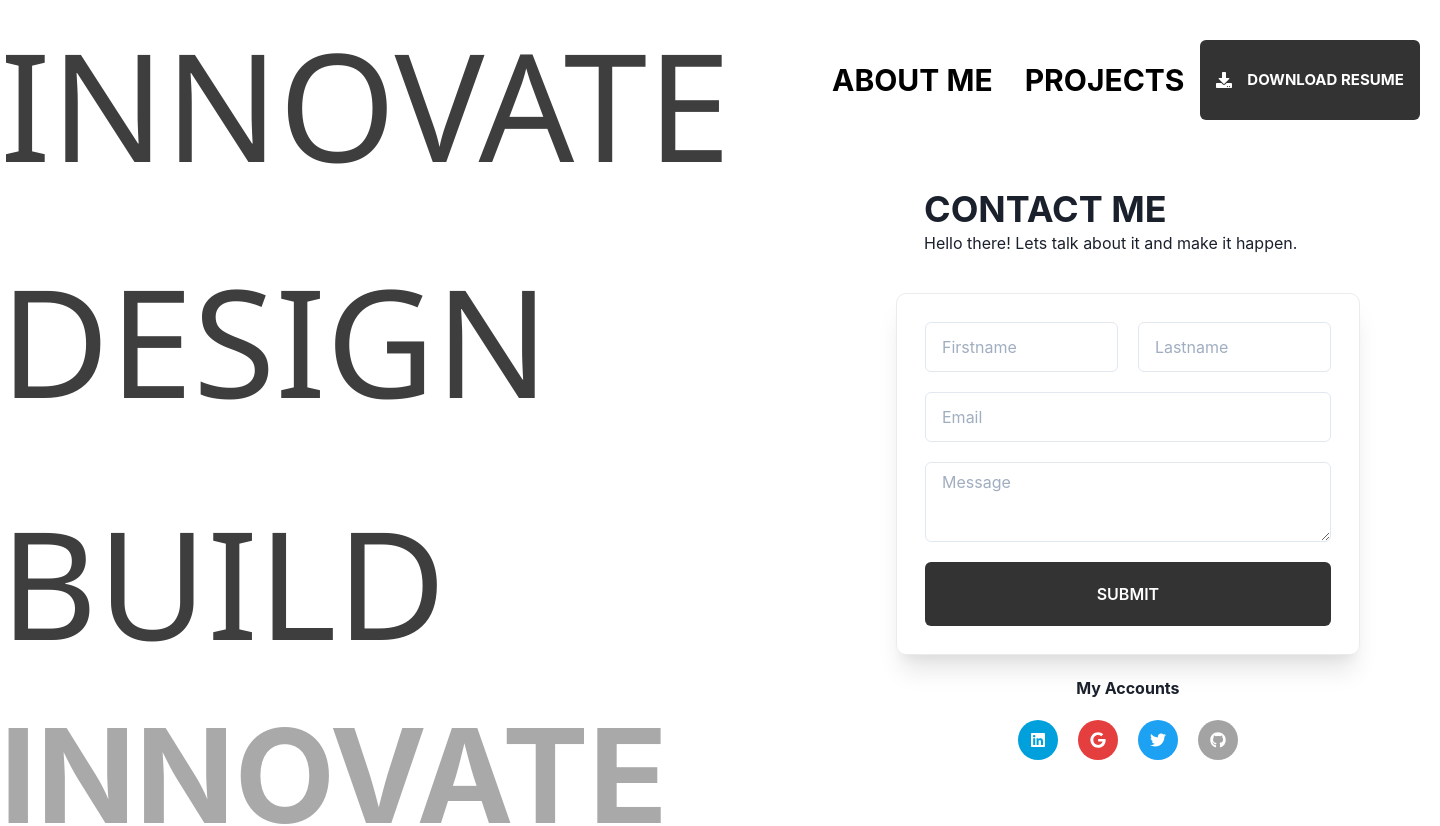
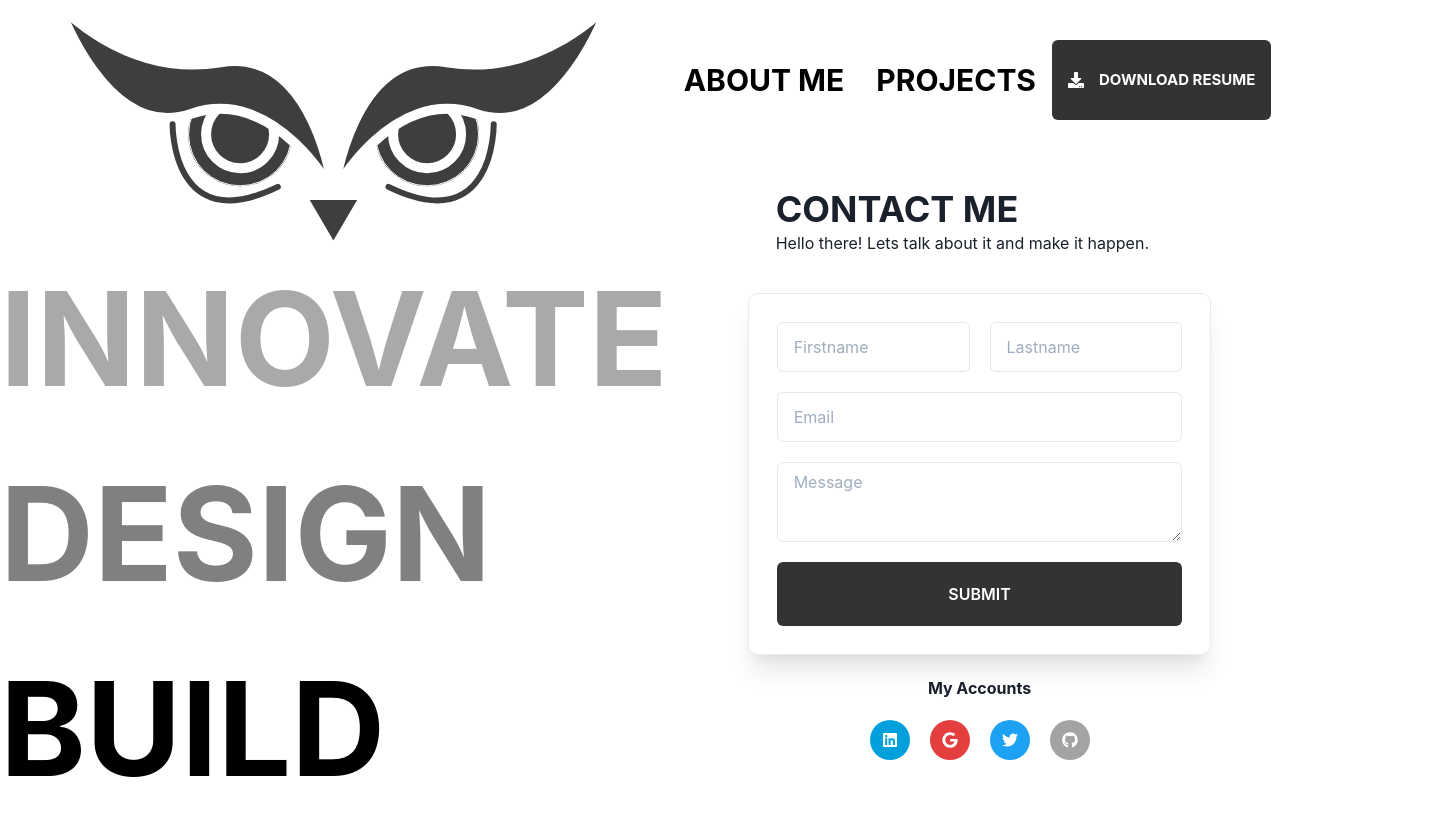
Before and after one commit to OwlRepo/romeoangelesjr-portfolio, a Next.js app: page / in a window 1280 px wide. Shown: the top 826 px of the page, 1440 px wide, since content can reach past the window. Built offline with nearby package versions, Linux system fonts and the light colour scheme.

Commit message:
Logo Localized - Bug Fix

```diff
--- a/package.json
+++ b/package.json
@@ -18,7 +18,8 @@
     "next-svgr": "0.0.2",
     "react": "17.0.1",
     "react-dom": "17.0.1",
-    "react-icons": "^4.2.0"
+    "react-icons": "^4.2.0",
+    "svg-react-loader": "^0.4.6"
   },
   "devDependencies": {
     "@svgr/cli": "^5.5.0",
--- a/src/Components/index/BannerLogo.tsx
+++ b/src/Components/index/BannerLogo.tsx
@@ -2,24 +2,80 @@ import React from "react";
 
 export const BannerLogo = () => {
   return (
-    <svg xmlns="http://www.w3.org/2000/svg" width={816} height={678}>
-      <g fill="#3e3e3e" fontSize={150} fontFamily="SegoeUIBlack, Segoe UI">
-        <text>
-          <tspan x={0} y={162}>
-            {"INNOVATE"}
-          </tspan>
-        </text>
-        <text transform="translate(0 236)">
-          <tspan x={0} y={162}>
-            {"DESIGN"}
-          </tspan>
-        </text>
-        <text transform="translate(0 478)">
-          <tspan x={0} y={162}>
-            {"BUILD"}
-          </tspan>
-        </text>
+    <svg xmlns="http://www.w3.org/2000/svg" width={561.175} height={240.595}>
+      <g
+        data-name="Ellipse 1"
+        transform="translate(135.091 82.271)"
+        fill="#3e3e3e"
+        stroke="#fff"
+      >
+        <circle cx={52.01} cy={52.01} r={52.01} stroke="none" />
+        <circle cx={52.01} cy={52.01} r={51.51} fill="none" />
       </g>
+      <g
+        data-name="Ellipse 2"
+        transform="translate(148.093 95.274)"
+        fill="none"
+        stroke="#fff"
+        strokeWidth={10}
+      >
+        <circle cx={39.007} cy={39.007} r={39.007} stroke="none" />
+        <circle cx={39.007} cy={39.007} r={34.007} />
+      </g>
+      <path
+        data-name="Path 1"
+        d="M280.763 193.517S263.249 46.319 167.342 62.303 4.73 3.324 4.73 3.324s47.953 139.864 133.2 110.559 142.833 79.634 142.833 79.634z"
+        fill="#3e3e3e"
+        stroke="#fff"
+        strokeWidth={10}
+      />
+      <g
+        data-name="Ellipse 3"
+        transform="translate(322.065 82.271)"
+        fill="#3e3e3e"
+        stroke="#fff"
+      >
+        <circle cx={52.01} cy={52.01} r={52.01} stroke="none" />
+        <circle cx={52.01} cy={52.01} r={51.51} fill="none" />
+      </g>
+      <g
+        data-name="Ellipse 4"
+        transform="translate(335.068 95.274)"
+        fill="none"
+        stroke="#fff"
+        strokeWidth={10}
+      >
+        <circle cx={39.007} cy={39.007} r={39.007} stroke="none" />
+        <circle cx={39.007} cy={39.007} r={34.007} />
+      </g>
+      <path
+        data-name="Path 2"
+        d="M280.413 193.517s17.514-147.2 113.421-131.214S556.446 3.324 556.446 3.324s-47.953 139.864-133.2 110.559-142.833 79.634-142.833 79.634z"
+        fill="#3e3e3e"
+        stroke="#fff"
+        strokeWidth={10}
+      />
+      <path
+        data-name="Polygon 1"
+        d="M280.413 240.596l-23.71-40.537h47.42z"
+        fill="#3e3e3e"
+      />
+      <path
+        data-name="Path 3"
+        d="M119.586 124.252s-1.329 114.555 105.231 62.605"
+        fill="none"
+        stroke="#3e3e3e"
+        strokeLinecap="round"
+        strokeWidth={6}
+      />
+      <path
+        data-name="Path 4"
+        d="M440.713 124.252s1.332 114.555-105.231 62.606"
+        fill="none"
+        stroke="#3e3e3e"
+        strokeLinecap="round"
+        strokeWidth={6}
+      />
     </svg>
   );
 };
--- a/tsconfig.json
+++ b/tsconfig.json
@@ -24,6 +24,7 @@
     "**/*.tsx",
     "src/assets/Mylogo.tsx",
     "src/assets/Mytagline.tsx",
+    "next.config.js"
   ],
   "exclude": [
     "node_modules"
```
Also changed, not shown: src/Components/index/Banner.tsx (+7 -87 lines), src/Components/index/BannerTagline.tsx (added, +25 -0 lines), next-env.d.ts, 1 other file (tests, documents, lock files or other folders).
